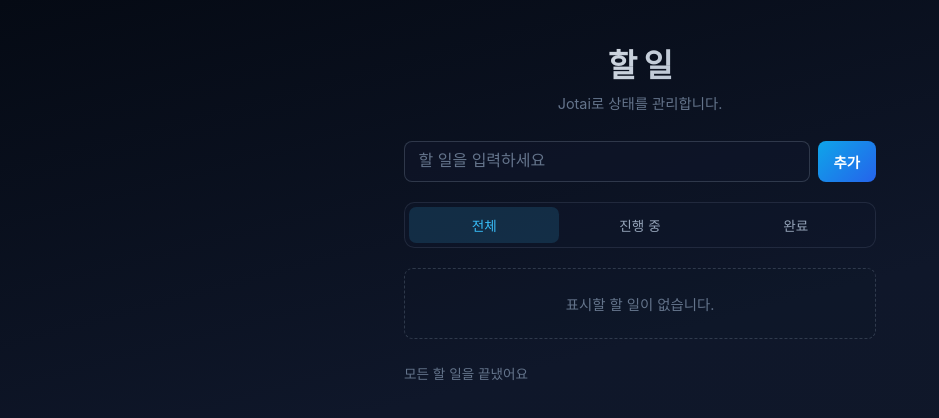
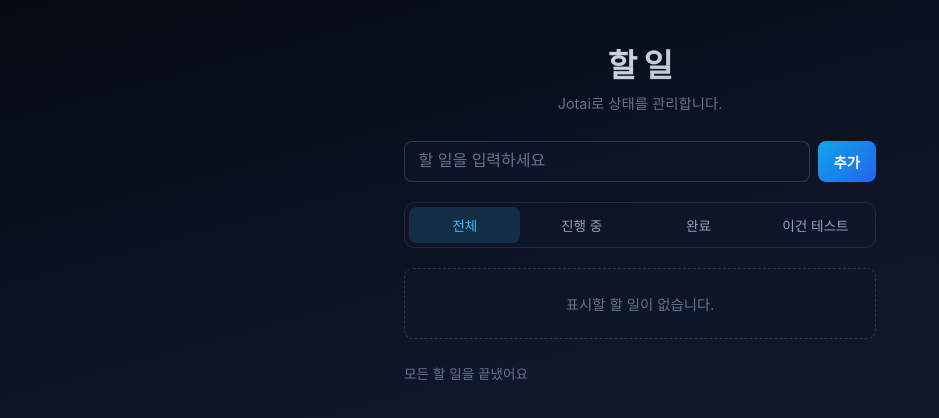
Before and after one commit to jl917/ai-project-todo-app-test, a React app: page / in a window 1280 px wide. Shown: the top 418 px of the page, without its empty margins (0-939 px from the left). Built offline with nearby package versions, Linux system fonts and the light colour scheme; the HTML template or start-up script is replaced by a standard one.

Commit message:
오류 테스트

```diff
--- a/src/App.tsx
+++ b/src/App.tsx
@@ -16,6 +16,7 @@ const FILTERS: { value: TodoFilter; label: string }[] = [
   { value: 'all', label: '전체' },
   { value: 'active', label: '진행 중' },
   { value: 'completed', label: '완료' },
+  { value: 'test1', label: '이건 테스트' },
 ];
 
 const TodoForm = () => {
```
